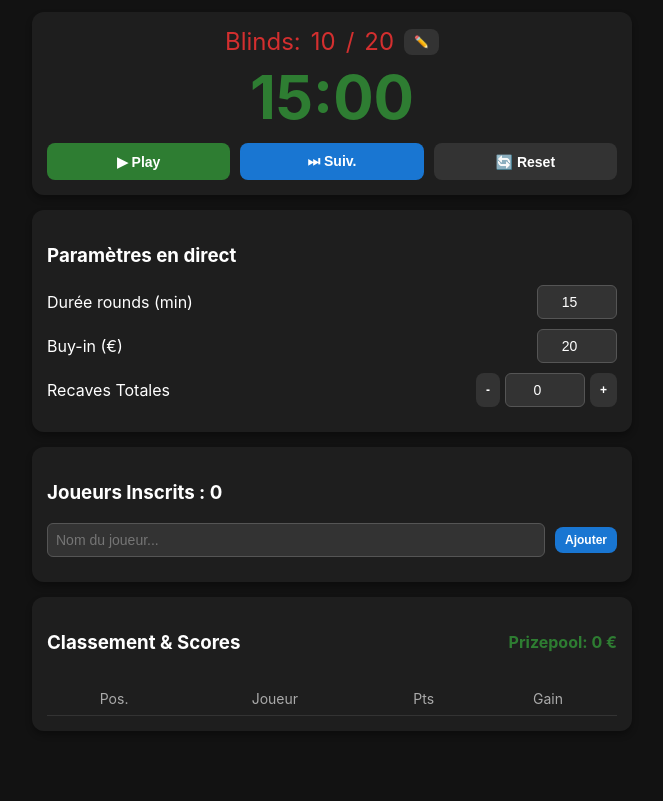
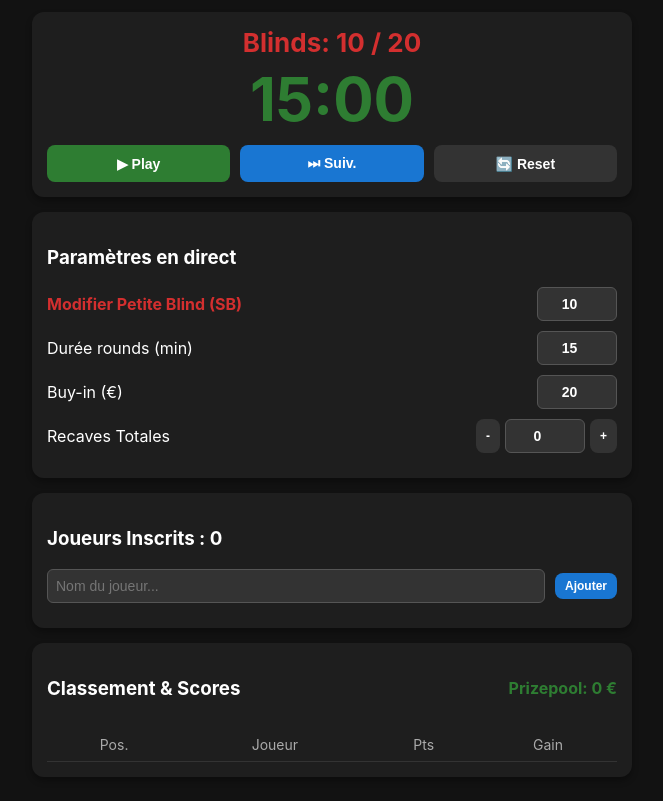
Before and after one commit to kfpvvndrmg-cpu/poker-timer, a plain HTML site: page index.html in a window 1280 px wide. Shown: the part 63-864 px from the top of the page, without its empty margins (308-971 px from the left). Before the commit the page ends 819 px from the top, so only its background shows below. Drawn offline with Linux system fonts and the light colour scheme.

Commit message:
Update title and enhance input field styles
Updated title to 'Poker Timer V3' and adjusted font sizes. Modified input fields for better styling and functionality.

```diff
--- a/index.html
+++ b/index.html
@@ -9,7 +9,7 @@
     <link rel="apple-touch-icon" href="OIP.webp">
     <link rel="icon" href="OIP.webp" type="image/webp">
 
-    <title>Poker Timer V2</title>
+    <title>Poker Timer V3</title>
     <style>
         :root {
             --bg-color: #121212;
@@ -71,12 +71,9 @@
 
         .blinds-display {
             text-align: center;
-            font-size: 24px;
+            font-size: 26px;
             color: var(--accent-red);
-            display: flex;
-            justify-content: center;
-            align-items: center;
-            gap: 10px;
+            font-weight: bold;
         }
 
         .controls { display: flex; gap: 10px; margin-top: 10px; }
@@ -103,7 +100,7 @@
             padding: 8px; border-radius: 6px; font-size: 14px;
             width: 100%; box-sizing: border-box;
         }
-        .input-short { width: 80px; text-align: center; }
+        .input-short { width: 80px; text-align: center; font-weight: bold; }
 
         /* Players List */
         .player-item {
@@ -132,7 +129,6 @@
     <div class="card">
         <div class="blinds-display">
             Blinds: <span id="sb">10</span> / <span id="bb">20</span>
-            <button class="btn-small" onclick="manualEditBlinds()">✏️</button>
         </div>
         <div class="timer-display" id="timeDisplay">15:00</div>
         <div class="controls">
@@ -146,18 +142,22 @@
     <div class="card">
         <h3>Paramètres en direct</h3>
         <div class="row">
+            <label style="color: var(--accent-red); font-weight: bold;">Modifier Petite Blind (SB)</label>
+            <input type="number" class="input-short" id="currentSbInput" onchange="updateCustomSb()">
+        </div>
+        <div class="row">
             <label>Durée rounds (min)</label>
-            <input type="number" class="input-short" id="roundDuration" value="15" onchange="saveSettings()">
+            <input type="number" class="input-short" id="roundDuration" onchange="saveSettings()">
         </div>
         <div class="row">
             <label>Buy-in (€)</label>
-            <input type="number" class="input-short" id="buyin" value="20" onchange="saveSettings(); updateUI()">
+            <input type="number" class="input-short" id="buyin" onchange="saveSettings(); updateUI()">
         </div>
         <div class="row">
             <label>Recaves Totales</label>
             <div style="display:flex; gap:5px;">
                 <button class="btn-small" onclick="changeRebuys(-1)">-</button>
-                <input type="number" class="input-short" id="rebuys" value="0" readonly>
+                <input type="number" class="input-short" id="rebuys" readonly>
                 <button class="btn-small" onclick="changeRebuys(1)">+</button>
             </div>
         </div>
@@ -208,8 +208,8 @@
             rebuys: 0,
             level: 1,
             timeRemaining: 15 * 60,
-            customSb: null, // Si modifié manuellement
-            players: [] // { id, name, active: true, rank: null }
+            customSb: null,
+            players: []
         };
 
         let timerInterval = null;
@@ -262,12 +262,11 @@
             currentId = id;
             tData = tournaments[id];
 
-            // Appliquer aux inputs
             document.getElementById('roundDuration').value = tData.duration;
             document.getElementById('buyin').value = tData.buyin;
             document.getElementById('rebuys').value = tData.rebuys;
 
-            if (isRunning) toggleTimer(); // Pause si on change
+            if (isRunning) toggleTimer();
 
             updateUI();
             saveAll();
@@ -296,21 +295,21 @@
             let sb, bb;
             if (tData.customSb) {
                 sb = tData.customSb;
-                bb = sb * 2;
             } else {
                 let multiplier = tData.level === 1 ? 1 : tData.level === 2 ? 2 : tData.level === 3 ? 3 : tData.level === 4 ? 4 : tData.level === 5 ? 6 : tData.level * 2;
                 sb = 10 * multiplier;
-                bb = sb * 2;
             }
+            bb = sb * 2;
+
             document.getElementById('sb').innerText = sb;
             document.getElementById('bb').innerText = bb;
+            document.getElementById('currentSbInput').value = sb; // Met à jour la case
         }
 
-        function manualEditBlinds() {
-            let current = document.getElementById('sb').innerText;
-            let newSb = prompt("Entrez la nouvelle Petite Blind (la Grosse Blind sera le double) :", current);
-            if (newSb && !isNaN(newSb)) {
-                tData.customSb = parseInt(newSb);
+        function updateCustomSb() {
+            let newSb = parseInt(document.getElementById('currentSbInput').value);
+            if (newSb && newSb > 0) {
+                tData.customSb = newSb;
                 updateBlindsDisplay();
                 saveAll();
             }
@@ -341,7 +340,7 @@
 
         function nextLevel() {
             tData.level++;
-            tData.customSb = null; // Annule l'édition manuelle au changement de niveau
+            tData.customSb = null; // Annule la modification manuelle pour reprendre l'auto
             tData.timeRemaining = tData.duration * 60;
             updateUI();
             saveAll();
@@ -387,7 +386,7 @@
             if (player && player.active) {
                 if(confirm(`Éliminer ${player.name} à la position ${activeCount} ?`)) {
                     player.active = false;
-                    player.rank = activeCount; // Prend la position du nombre de joueurs restants
+                    player.rank = activeCount;
                     updateUI();
                     saveAll();
                 }
@@ -405,44 +404,34 @@
         }
 
         function deletePlayer(id) {
-            if(confirm("Supprimer définitivement ce joueur du tournoi ?")) {
+            if(confirm("Supprimer définitivement ce joueur ?")) {
                 tData.players = tData.players.filter(p => p.id !== id);
-
-                // Recalculer les rangs des éliminés pour éviter les trous
                 let eliminated = tData.players.filter(p => !p.active).sort((a,b) => b.rank - a.rank);
                 let activeCount = tData.players.filter(p => p.active).length;
-                eliminated.forEach((p, index) => {
-                    p.rank = activeCount + index + 1;
-                });
-
+                eliminated.forEach((p, index) => { p.rank = activeCount + index + 1; });
                 updateUI();
                 saveAll();
             }
         }
 
         function updateUI() {
-            // Timer & Blinds
             document.getElementById('timeDisplay').innerText = formatTime(tData.timeRemaining);
             updateBlindsDisplay();
 
-            // Prizepool
             let totalEntries = tData.players.length + tData.rebuys;
             let prizepool = totalEntries * tData.buyin;
             document.getElementById('prizepoolTotal').innerText = prizepool;
             document.getElementById('playerCount').innerText = tData.players.length;
 
-            // Listes
             const activeList = document.getElementById('activePlayersList');
             const leaderboard = document.getElementById('leaderboard');
             activeList.innerHTML = '';
             leaderboard.innerHTML = '';
 
-            // Trier les joueurs
             let activePlayers = tData.players.filter(p => p.active);
             let eliminatedPlayers = tData.players.filter(p => !p.active).sort((a, b) => a.rank - b.rank);
             let placesPayees = Math.max(1, Math.ceil(tData.players.length / 4));
 
-            // Afficher joueurs actifs
             activePlayers.forEach(p => {
                 activeList.innerHTML += `
                     <div class="player-item">
@@ -455,14 +444,12 @@
                 `;
             });
 
-            // Si 1 seul joueur actif restant, il est virtuellement 1er. On l'affiche dans le classement.
             let displayLeaderboard = [...eliminatedPlayers];
             if (activePlayers.length === 1 && tData.players.length > 1) {
                 let winner = {...activePlayers[0], rank: 1};
                 displayLeaderboard.unshift(winner);
             }
 
-            // Générer le tableau des scores
             displayLeaderboard.forEach(p => {
                 let points = Math.round((Math.sqrt(tData.players.length) / Math.sqrt(p.rank)) * 10);
 
@@ -494,7 +481,6 @@
             });
         }
 
-        // Lancer
         window.onload = init;
     </script>
 </body>
```
